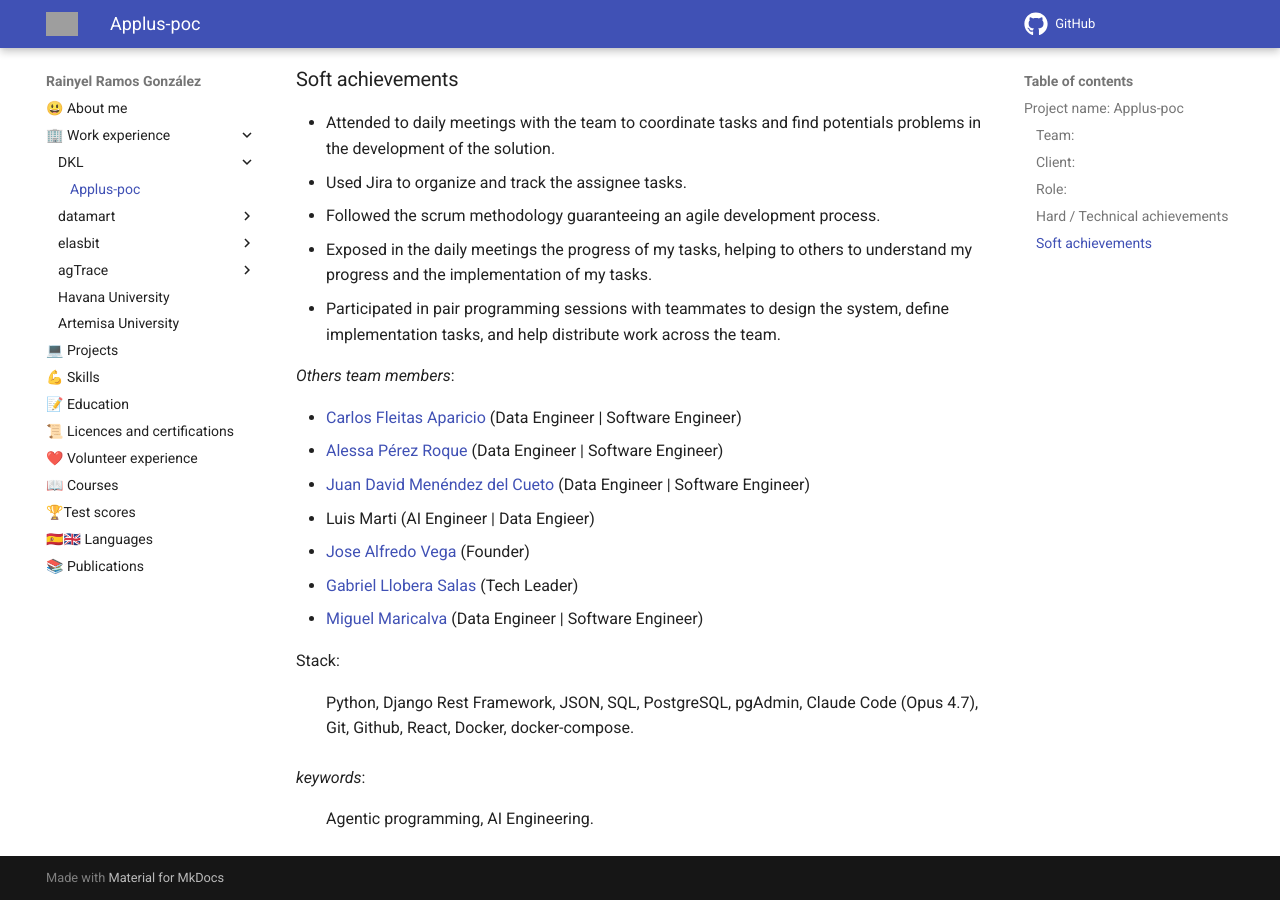
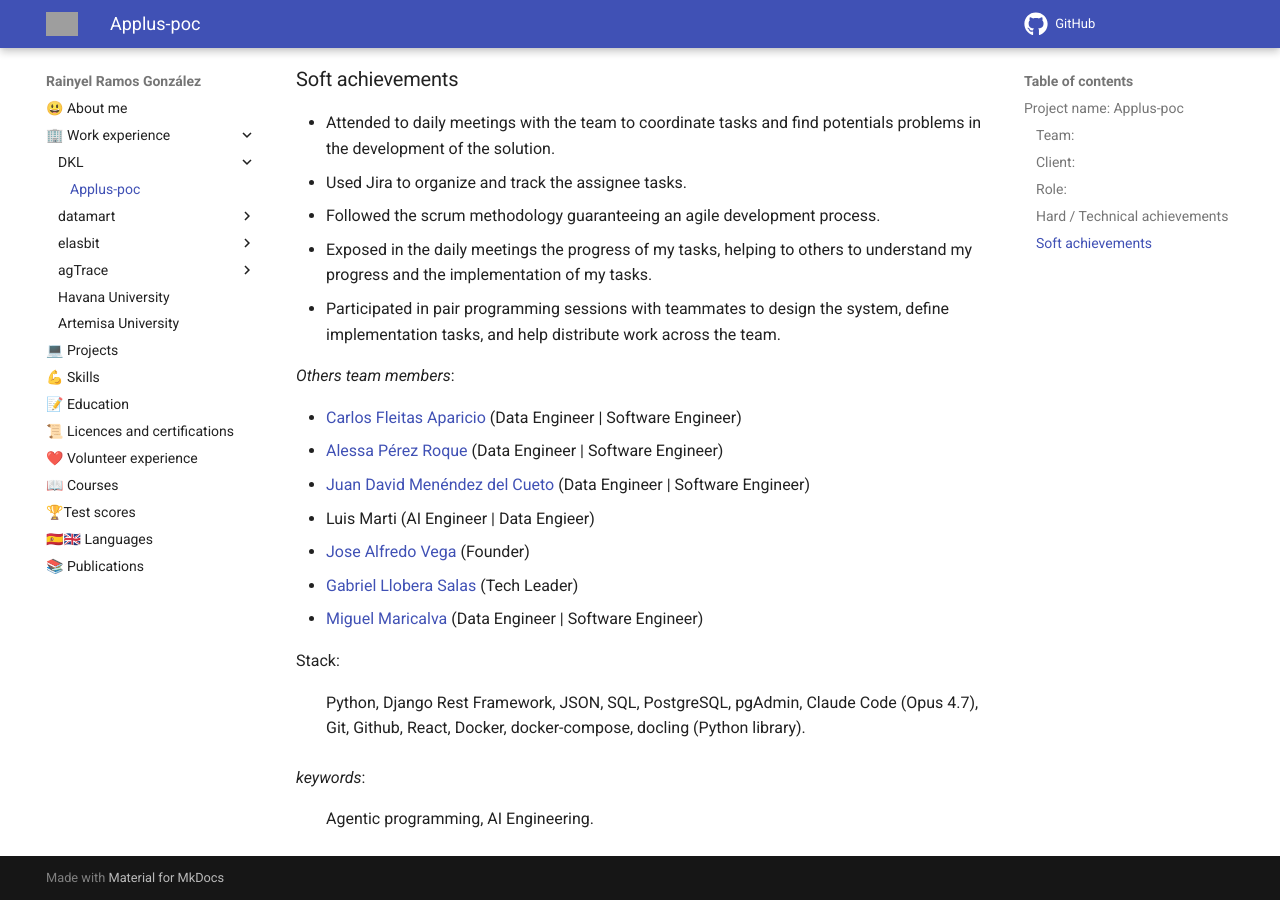
Before and after one commit to rayniel95/rayniel95.github.io, an MkDocs documentation site: the page built from docs/work_experience/dkl/applus_poc.md, in a window 1280 px wide and 900 px high, scrolled down 1355 px. Built offline with MkDocs 1.6.1 and Material for MkDocs 9.7.7, drawn with Linux system fonts in a browser that asks for light colours; grey boxes are pictures that could not be loaded.

Commit message:
docs(work_experience): update technology stack to include docling library for enhanced functionality

```diff
--- a/docs/work_experience/dkl/applus_poc.md
+++ b/docs/work_experience/dkl/applus_poc.md
@@ -48,7 +48,7 @@ This project involved developing a proof-of-concept (POC) web platform for the a
 - [Miguel Maricalva](https://www.linkedin.com/in/miguelmaricalva/) (Data Engineer | Software Engineer)
 
 Stack:
-: Python, Django Rest Framework, JSON, SQL, PostgreSQL, pgAdmin, Claude Code (Opus 4.7), Git, Github, React, Docker, docker-compose.
+: Python, Django Rest Framework, JSON, SQL, PostgreSQL, pgAdmin, Claude Code (Opus 4.7), Git, Github, React, Docker, docker-compose, docling (Python library).
 <!-- extend the keywords section -->
 *keywords*:
 : Agentic programming, AI Engineering.
```
